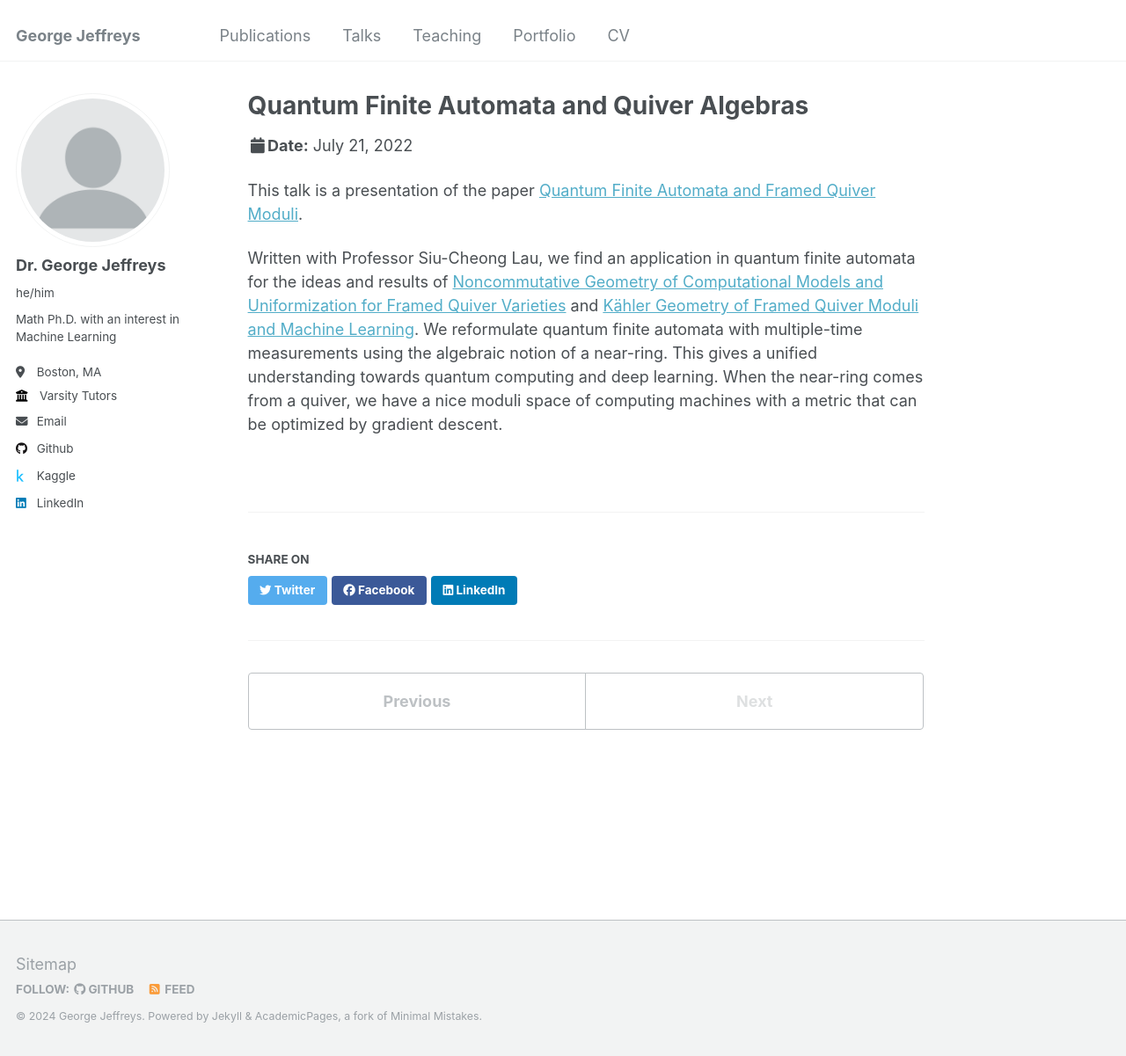
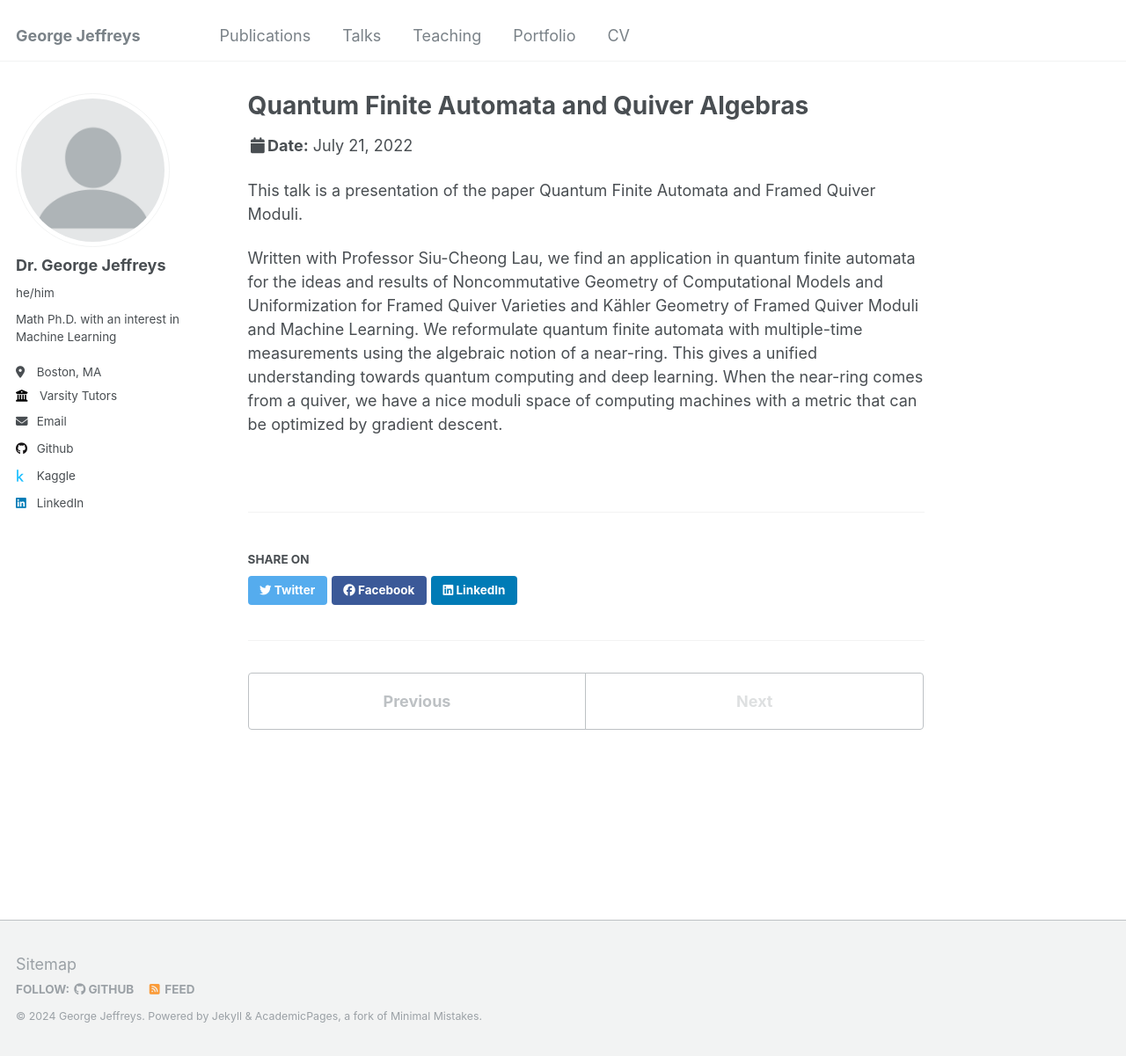
Before and after one commit to G-Jeffreys/G-Jeffreys.github.io, a Jekyll site: the page built from _talks/2014-03-01-talk-3.md, in a window 1280 px wide and 1201 px high. Shown: the whole window at 88% size. Built offline with Jekyll 4.4.1, drawn with Linux system fonts in a browser that asks for light colours; some of the changed lines change nothing that is shown.

Commit message:
Update 2014-03-01-talk-3.md

```diff
--- a/_talks/2014-03-01-talk-3.md
+++ b/_talks/2014-03-01-talk-3.md
@@ -9,6 +9,6 @@
 location: "Paris, France"
 ---
 
-This talk is a presentation of the paper [Quantum Finite Automata and Framed Quiver Moduli](https://g-jeffreys.github.io/publication/2010-10-01-paper-title-number-2).
+This talk is a presentation of the paper Quantum Finite Automata and Framed Quiver Moduli.
 
-Written with Professor Siu-Cheong Lau, we find an application in quantum finite automata for the ideas and results of [Noncommutative Geometry of Computational Models and Uniformization for Framed Quiver Varieties](https://g-jeffreys.github.io/publication/2009-10-01-paper-title-number-1) and [Kähler Geometry of Framed Quiver Moduli and Machine Learning](https://g-jeffreys.github.io/publication/2015-10-01-paper-title-number-3). We reformulate quantum finite automata with multiple-time measurements using the algebraic notion of a near-ring. This gives a unified understanding towards quantum computing and deep learning. When the near-ring comes from a quiver, we have a nice moduli space of computing machines with a metric that can be optimized by gradient descent.
+Written with Professor Siu-Cheong Lau, we find an application in quantum finite automata for the ideas and results of Noncommutative Geometry of Computational Models and Uniformization for Framed Quiver Varieties and Kähler Geometry of Framed Quiver Moduli and Machine Learning. We reformulate quantum finite automata with multiple-time measurements using the algebraic notion of a near-ring. This gives a unified understanding towards quantum computing and deep learning. When the near-ring comes from a quiver, we have a nice moduli space of computing machines with a metric that can be optimized by gradient descent.
```
